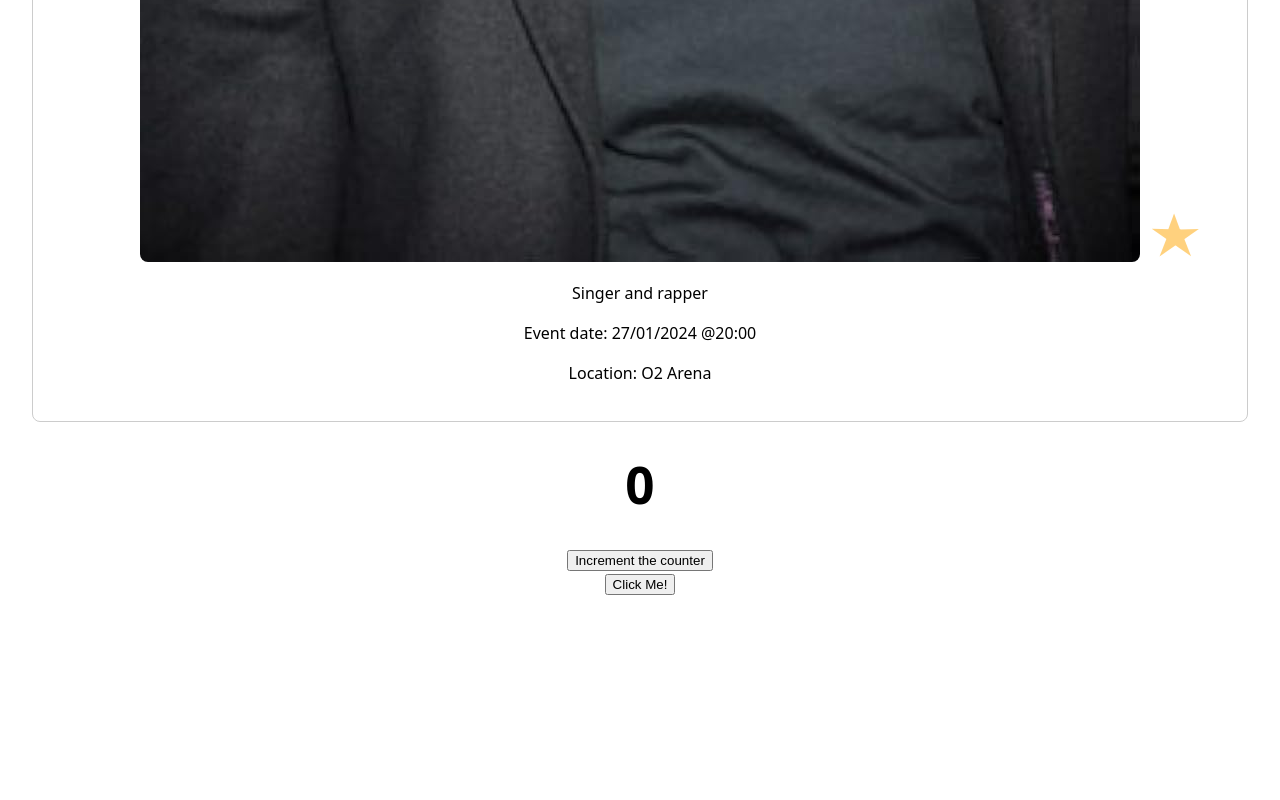
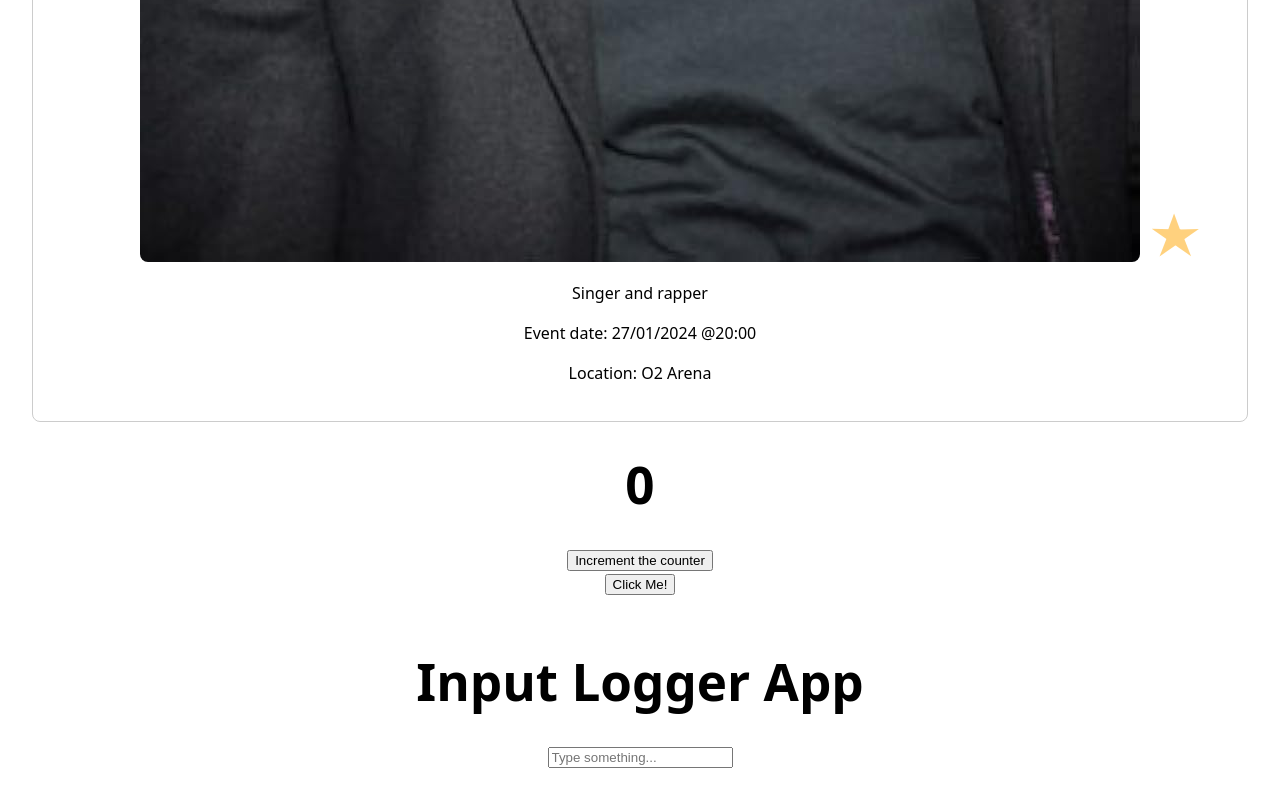
Before and after one commit to demetriusvissarion/gig_listing_website2, a React (Vite) app: page / in a window 1280 px wide. Shown: the part 2141-2941 px from the top of the page. Before the commit the page ends 2768 px from the top, so only its background shows below. Built offline with nearby package versions, Linux system fonts and the light colour scheme.

Commit message:
added console input component

```diff
--- a/src/App.jsx
+++ b/src/App.jsx
@@ -4,6 +4,7 @@ import "./App.css";
 import React, { useState } from "react";
 import Gig from "./components/Gig";
 import ClickListener from "./components/ClickListener";
+import InputComponent from "./components/InputComponent";
 
 function App() {
   const band_name = 'Queen';
@@ -22,14 +23,14 @@ function App() {
   return (
     <>
     <div>
-      < Gig
+      <Gig
         band_name={band_name}
         band_description={band_description}
         event_time={event_time}
         event_location={event_location}
         image={queenImageUrl}
         />
-      < Gig
+      <Gig
         band_name="Akon"
         band_description="Singer and rapper"
         event_time="27/01/2024 @20:00"
@@ -40,7 +41,11 @@ function App() {
         <h1>{count}</h1>
         <button onClick={incrementCounter}>Increment the counter</button>
       </div>
-      < ClickListener />
+      <ClickListener />
+      <br></br>
+      <br></br>
+      <h1>Input Logger App</h1>
+      <InputComponent />
     </div>
     </>
   );
--- /dev/null
+++ b/src/components/InputComponent.jsx
@@ -0,0 +1,18 @@
+import React from "react";
+
+const InputComponent = () => {
+    const handleInputChange = (event) => {
+        const typedText = event.target.value;
+        console.log("Typed text:", typedText);
+    };
+
+    return (
+    <input
+        type="text"
+        placeholder="Type something..."
+        onChange={handleInputChange}
+    />
+    );
+};
+
+export default InputComponent;
```
